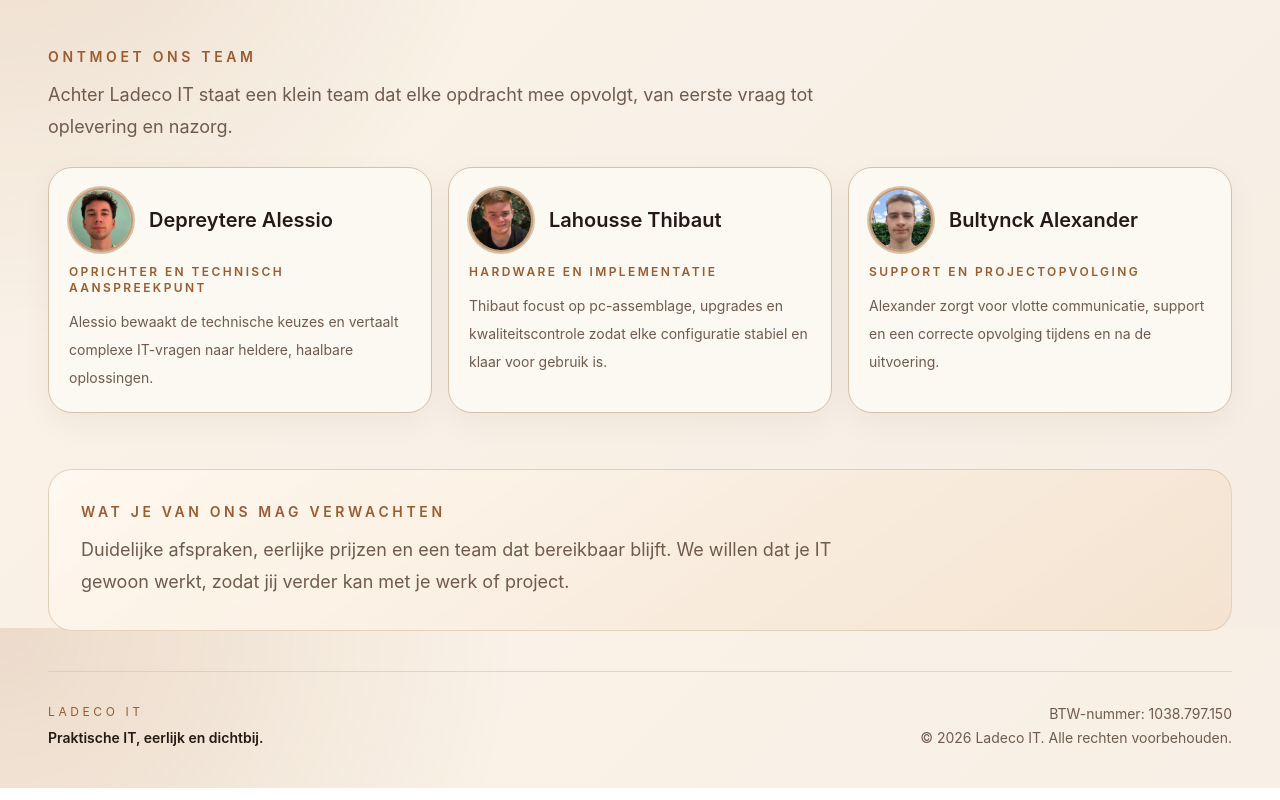
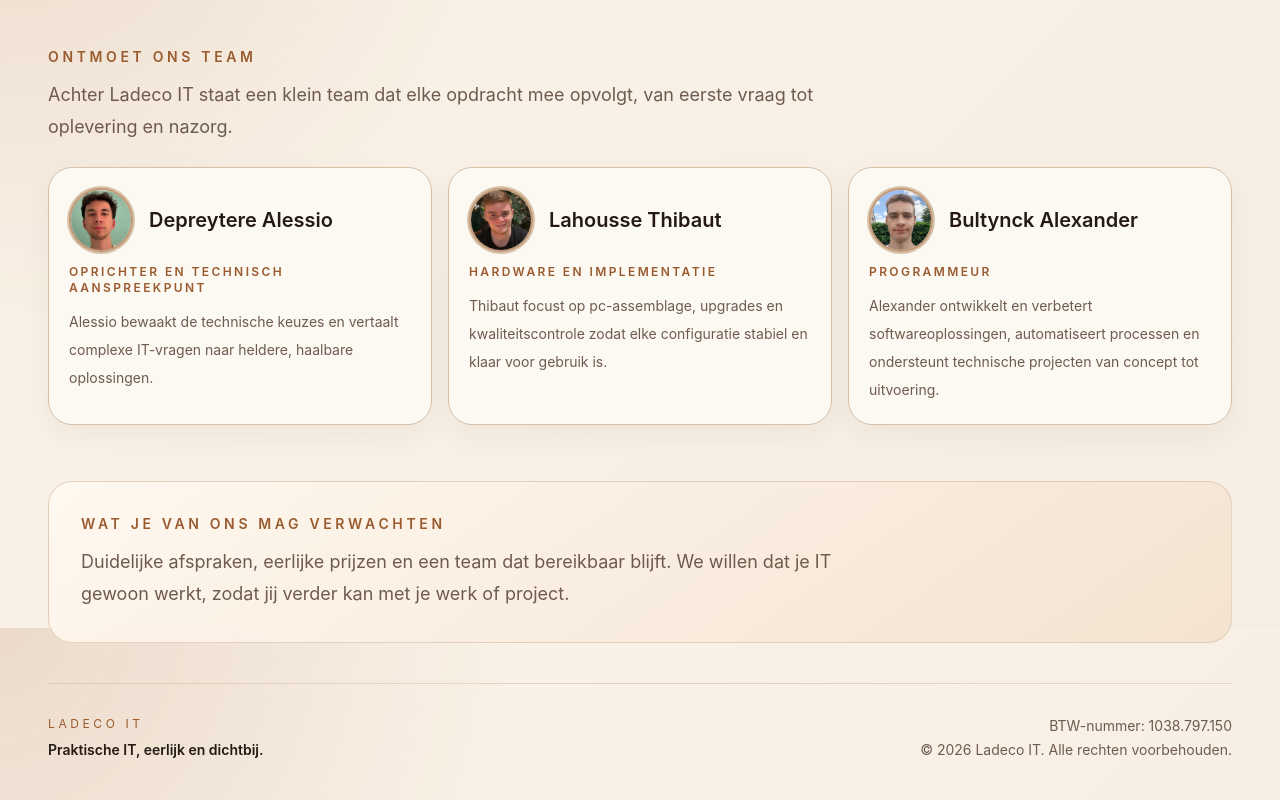
Before and after one commit to Ladeco-IT/ladeco-it-web, a Next.js app: page /about in a window 1280 px wide. Shown: the part 972-1772 px from the top of the page. Built offline with nearby package versions, Linux system fonts and the light colour scheme; no server answers.

Commit message:
fix: update team member role and description; bump package versions

```diff
--- a/app/about/page.tsx
+++ b/app/about/page.tsx
@@ -90,8 +90,8 @@
           },
           {
             name: "Bultynck Alexander",
-            role: "Support en projectopvolging",
-            text: "Alexander zorgt voor vlotte communicatie, support en een correcte opvolging tijdens en na de uitvoering.",
+            role: "Programmeur",
+            text: "Alexander ontwikkelt en verbetert softwareoplossingen, automatiseert processen en ondersteunt technische projecten van concept tot uitvoering.",
             image: "/team/alexander-20260801.jpg",
             imageAlt: "Profielfoto van Bultynck Alexander",
           },
@@ -143,8 +143,8 @@
           },
           {
             name: "Bultynck Alexander",
-            role: "Support and project follow-up",
-            text: "Alexander keeps communication smooth, handles support and ensures proper follow-up during and after delivery.",
+            role: "Programmer",
+            text: "Alexander develops and improves software solutions, automates workflows and supports technical projects from concept to delivery.",
             image: "/team/alexander-20260801.jpg",
             imageAlt: "Profile photo of Bultynck Alexander",
           },
```
Also changed, not shown: package.json (+5 -5 lines), 1 other file (tests, documents, lock files or other folders).
